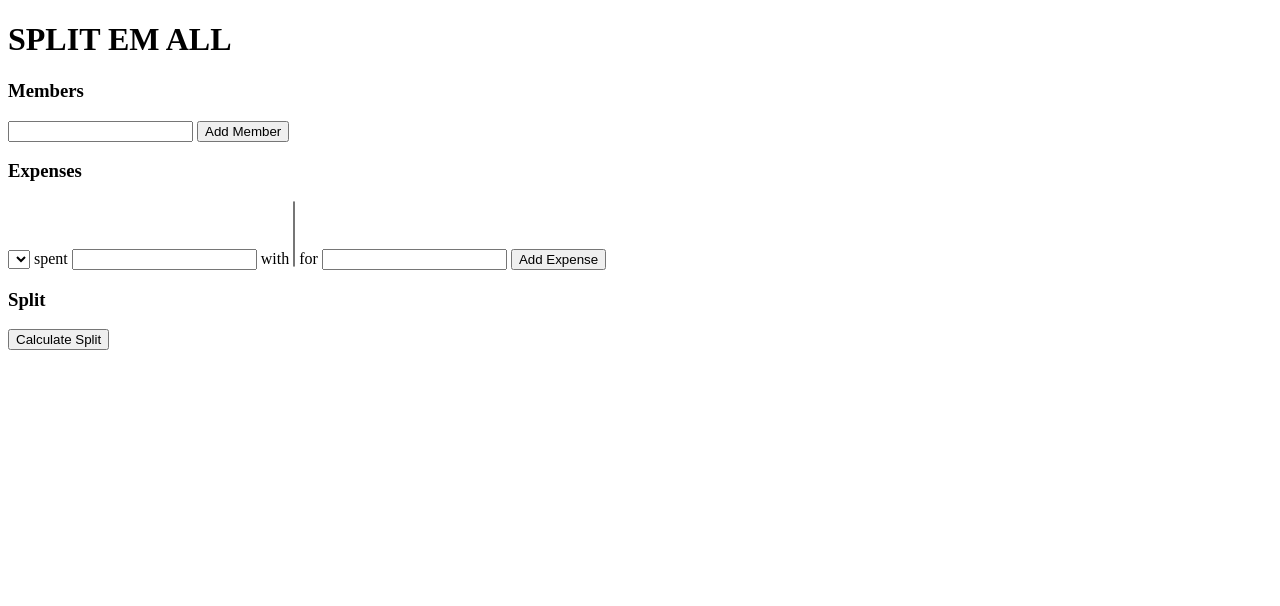
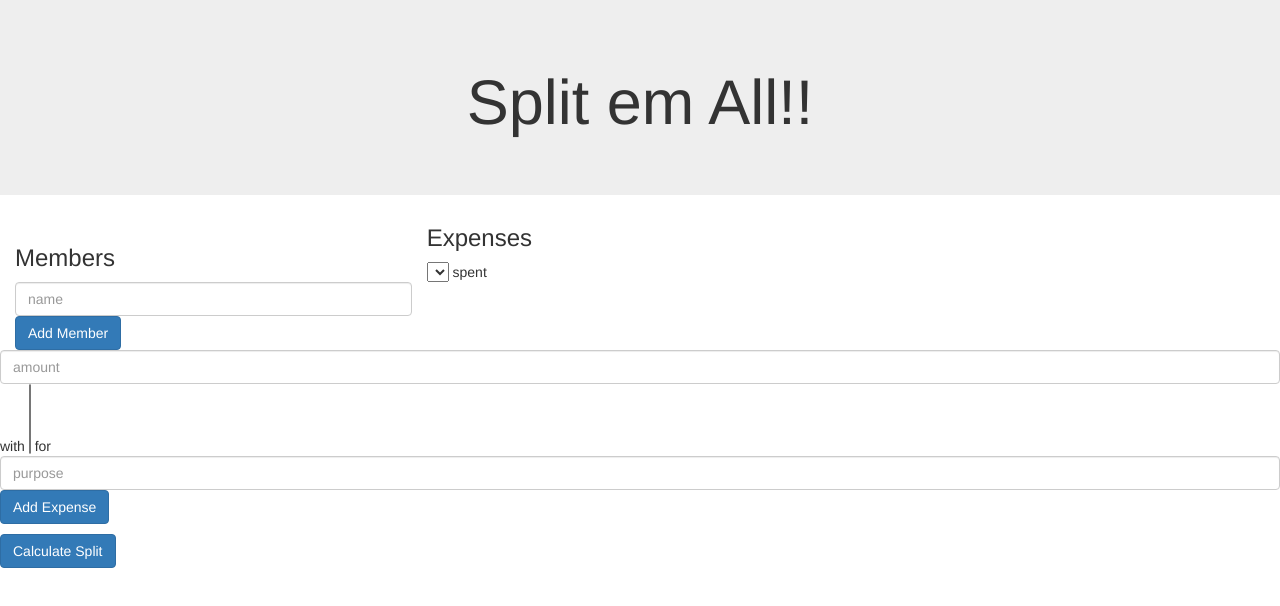
Before and after one commit to dnivra26/split_expense, a plain HTML site: page index.html in a window 1280 px wide. Drawn offline with nearby package versions, Linux system fonts and the light colour scheme.

Commit message:
boostrap styling

```diff
--- a/index.html
+++ b/index.html
@@ -1,43 +1,49 @@
 <!DOCTYPE html>
 <html ng-app="split_expense">
 	<head>
-		<link rel="stylesheet" type="text/css" href="bootstrap.min.js">
+		<link rel="stylesheet" href="https://maxcdn.bootstrapcdn.com/bootstrap/3.3.1/css/bootstrap.min.css">
 	</head>
 	<body>
 		<script type="text/javascript" src="angular.min.js"></script>
 		<script type="text/javascript" src="app.js"></script>
 
-		<h1> SPLIT EM ALL </h1>
+		<div class="jumbotron">
+  			<center><h1>Split em All!!</h1></center>
+  		</div>
+
+		<!--<h1> SPLIT EM ALL </h1>-->
 		<div ng-controller="UserController">
+
+
+			<form ng-submit="createUser(newUser)" role="form" class="col-lg-4">
 			<h3>Members</h3>
-			<ol>
-				<li ng-repeat="user in users">{{user.name}}</li>
+
+			<ul>
+				<li ng-repeat="user in users" >{{user.name}}</li>
+			</ul>
+				<input type="text" ng-model="newUser.name" class="form-control" placeholder="name">
+				<button type="submit" class="btn btn-primary">Add Member</button>
+			</form>
+
+
+			<form ng-submit="createExpense(newExpense)" role="form">
+			<h3>Expenses</h3>
+
+			<ol >
+				<li ng-repeat="expense in expenses" >{{expense.spent_by}} spent {{expense.amount}} with {{expense.spent_with}} for {{expense.spent_for}} </li>
 			</ol>
 
-			<form ng-submit="createUser(newUser)">
-				<input type="text" ng-model="newUser.name">
-				<input type="submit" value="Add Member">
-			</form>
-
-			<h3>Expenses</h3>
-			<ol>
-				<li ng-repeat="expense in expenses">{{expense.spent_by}} spent {{expense.amount}} with {{expense.spent_with}} for {{expense.spent_for}} </li>
-			</ol>
-			<form ng-submit="createExpense(newExpense)">
 				<p><select ng-model="newExpense.spent_by">
 					<option ng-repeat="user in users">{{user.name}}</option>
-				</select> spent <input type="text" ng-model="newExpense.amount"> with <select multiple ng-model="newExpense.spent_with">
+				</select> spent <input type="text" ng-model="newExpense.amount" class="form-control" placeholder="amount"> with <select multiple ng-model="newExpense.spent_with">
 					<option ng-repeat="user in users">{{user.name}}</option>
-				</select> for <input type="text" ng-model="newExpense.spent_for">
-				<input type="submit" value="Add Expense"></p>
-
-
+				</select> for <input type="text" ng-model="newExpense.spent_for" class="form-control" placeholder="purpose">
+				<button type="submit" class="btn btn-primary">Add Expense</button>
 
 			</form>
 
-			<h3>Split</h3>
 			<form ng-submit="calculateSplit()">
-				<input type="submit" value="Calculate Split">
+				<button type="submit" class="btn btn-primary">Calculate Split</button>
 			</form>
 			<div id="output">
 			</div>
```
